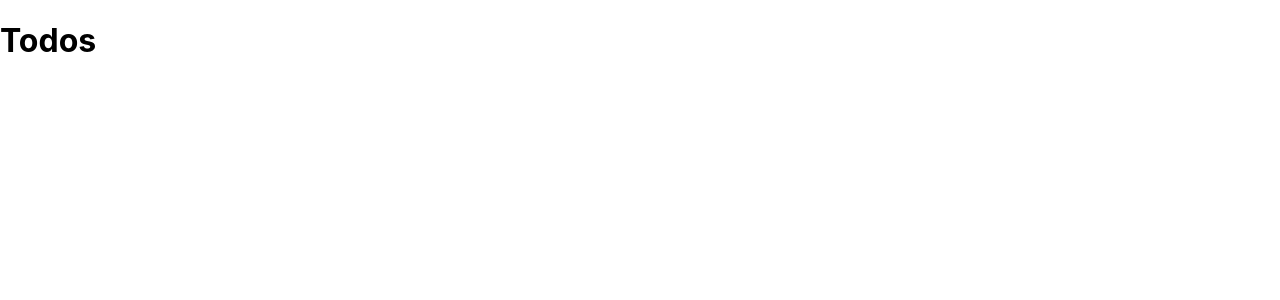
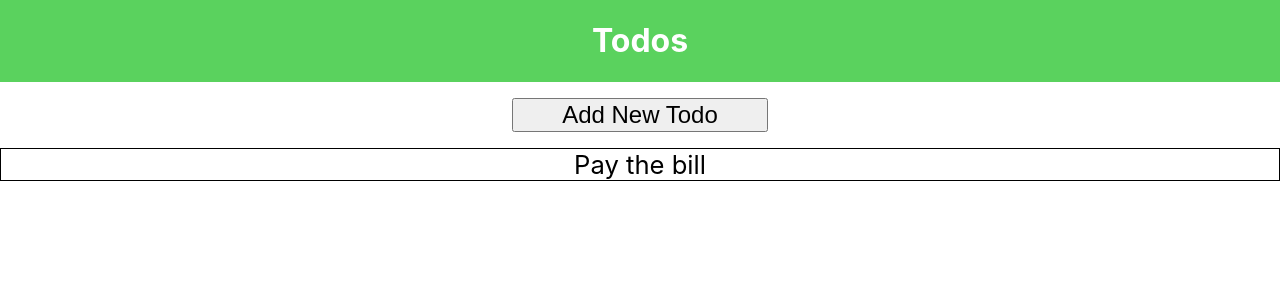
Before and after one commit to iamyusuf/react-todo-app, a React (Create React App) app: page / in a window 1280 px wide. Shown: the top 300 px of the page. Built offline with nearby package versions, Linux system fonts and the light colour scheme.

Commit message:
basic UI design

```diff
--- a/package.json
+++ b/package.json
@@ -6,6 +6,7 @@
     "@testing-library/jest-dom": "^5.16.4",
     "@testing-library/react": "^13.3.0",
     "@testing-library/user-event": "^13.5.0",
+    "nanoid": "^4.0.0",
     "prop-types": "^15.8.1",
     "react": "^18.2.0",
     "react-dom": "^18.2.0",
--- a/src/components/TodoList.js
+++ b/src/components/TodoList.js
@@ -1,7 +1,29 @@
-export default function TodoList() {
+import PropTypes from 'prop-types';
+import styled from "styled-components";
 
+const TodoItem = styled.div`
+	border: 1px solid black;
+	font-size: 1.6em;
+`
+
+export default function TodoList({ todos }) {
+	if (!todos.length) {
+		return <h1>You don't have any todos left!</h1>
+	}
+
+	return (
+		<div>
+			{
+				todos.map(todo => (
+					<TodoItem>
+						{todo.task}
+					</TodoItem>
+				))
+			}
+		</div>
+	)
 }
 
 TodoList.propTypes = {
-	// todos: Prop
+	todos: PropTypes.array.isRequired
 };
--- a/src/components/Todos.js
+++ b/src/components/Todos.js
@@ -1,3 +1,51 @@
+import styled from "styled-components";
+import TodoList from "./TodoList";
+import { nanoid } from "nanoid";
+import { useState } from "react";
+
+const TodoCard = styled.div`
+	display: flex;
+	flex-direction: column;
+  text-align: center;
+`
+
+const TodoCardHeading = styled.div`
+  background-color: rgba(29, 194, 35, 0.73);
+	color: white;
+  margin-bottom: 1em;
+`
+
+const AddTodoButton = styled.button`
+	font-size: 1.5em;
+	width: 20%;
+`
+
+const TodoButtonArea = styled.div`
+	margin-bottom: 1em;
+`
+
+const defaultTodos = [{
+	id: nanoid(),
+	task: "Pay the bill",
+	done: false
+}]
+
+
 export default function Todos() {
-	return <h1>Todos</h1>
+
+	const [todos, setTodos] = useState(defaultTodos);
+
+	return <TodoCard>
+		<TodoCardHeading>
+			<h1>Todos</h1>
+		</TodoCardHeading>
+
+		<TodoButtonArea>
+			<AddTodoButton>
+				Add New Todo
+			</AddTodoButton>
+		</TodoButtonArea>
+
+		<TodoList todos={todos} />
+	</TodoCard>
 }
```
Also changed, not shown: 1 other file (tests, documents, lock files or other folders).
